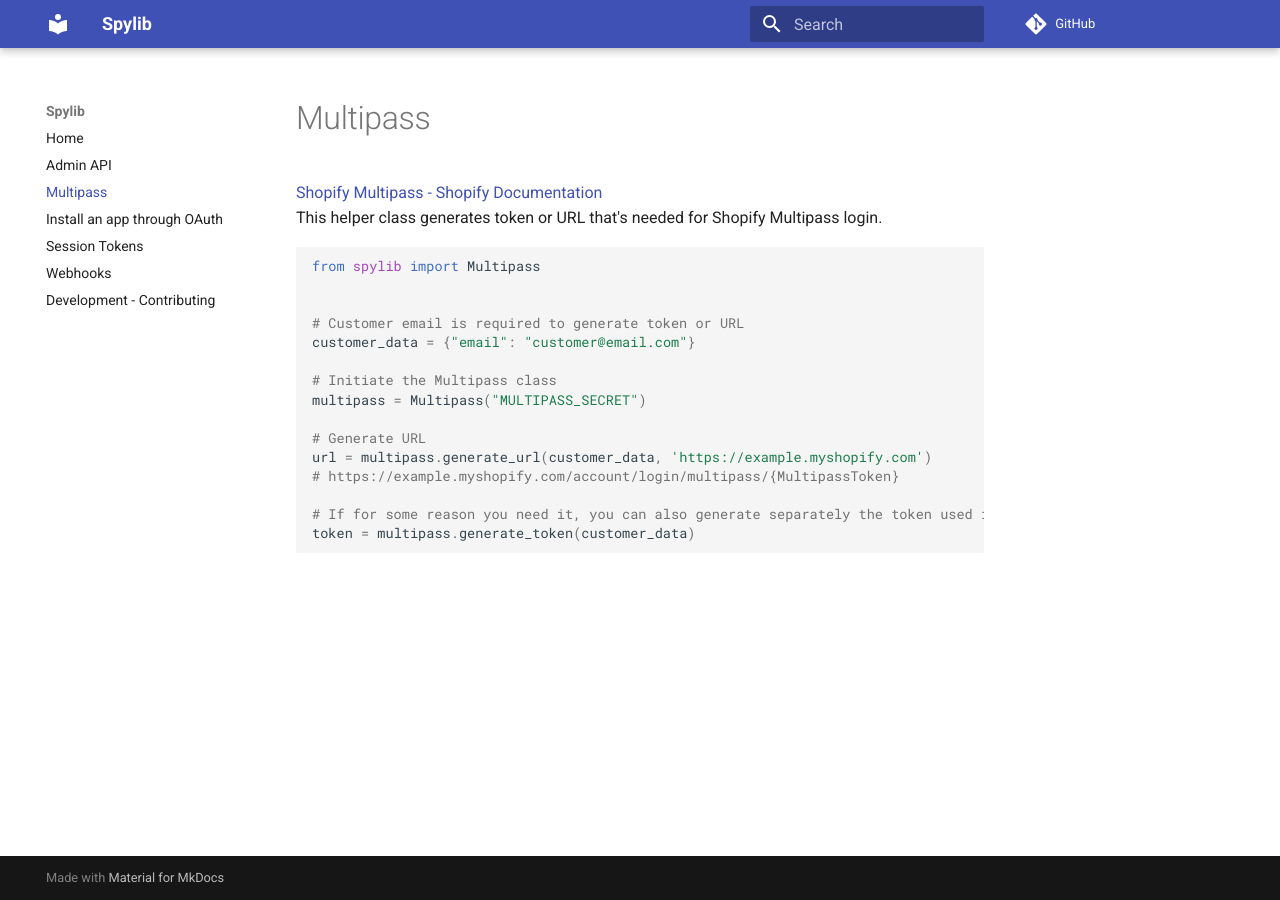
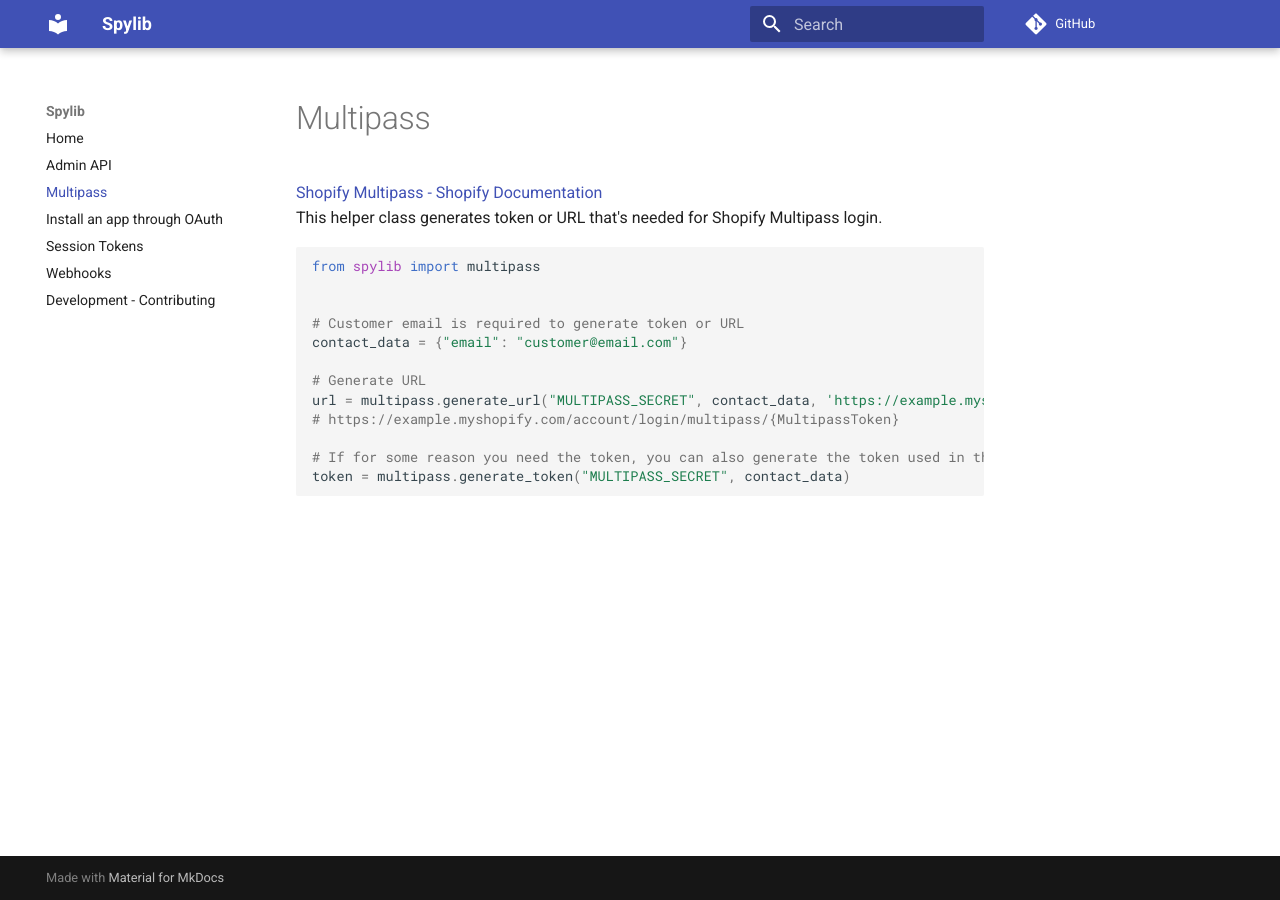
Before and after one commit to SatelCreative/spylib, an MkDocs documentation site: the page built from docs/multipass.md, in a window 1280 px wide. Built offline with MkDocs 1.6.1 and Material for MkDocs 9.7.7, drawn with Linux system fonts in a browser that asks for light colours; comment, search, counter and statistics services are not loaded.

Commit message:
update md

````diff
--- a/docs/multipass.md
+++ b/docs/multipass.md
@@ -3,20 +3,17 @@
 This helper class generates token or URL that's needed for Shopify Multipass login.
 
 ```python
-from spylib import Multipass
+from spylib import multipass
 
 
 # Customer email is required to generate token or URL
-customer_data = {"email": "customer@email.com"}
-
-# Initiate the Multipass class
-multipass = Multipass("MULTIPASS_SECRET")
+contact_data = {"email": "customer@email.com"}
 
 # Generate URL
-url = multipass.generate_url(customer_data, 'https://example.myshopify.com')
+url = multipass.generate_url("MULTIPASS_SECRET", contact_data, 'https://example.myshopify.com')
 # https://example.myshopify.com/account/login/multipass/{MultipassToken}
 
-# If for some reason you need it, you can also generate separately the token used in the URL:
-token = multipass.generate_token(customer_data)
+# If for some reason you need the token, you can also generate the token used in the URL separately:
+token = multipass.generate_token("MULTIPASS_SECRET", contact_data)
 
 ```
````
Also changed, not shown: 1 other file.
